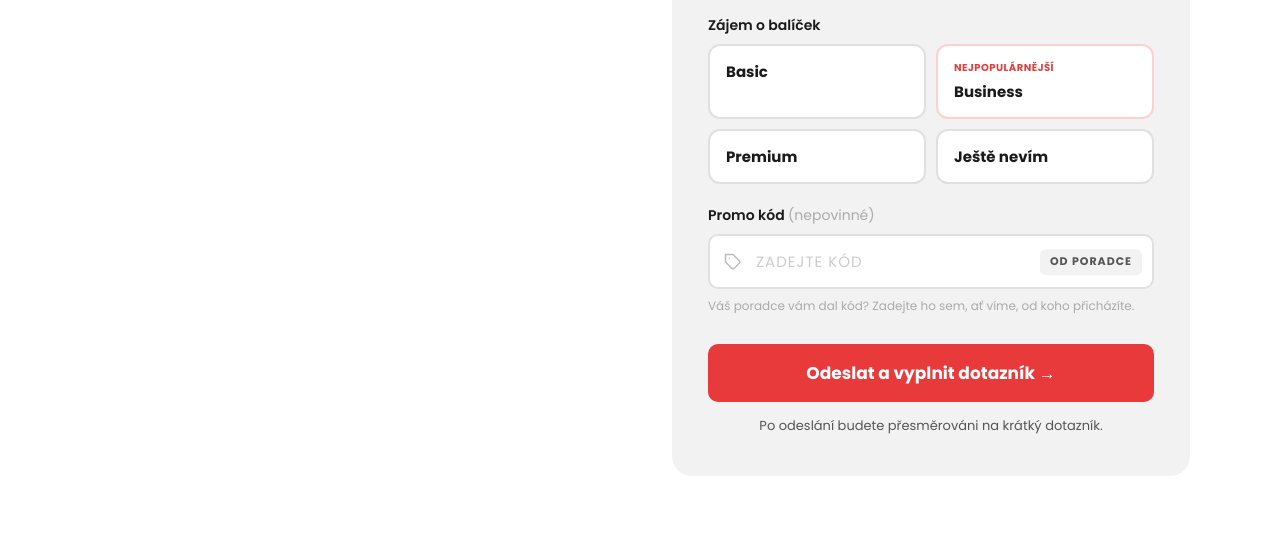
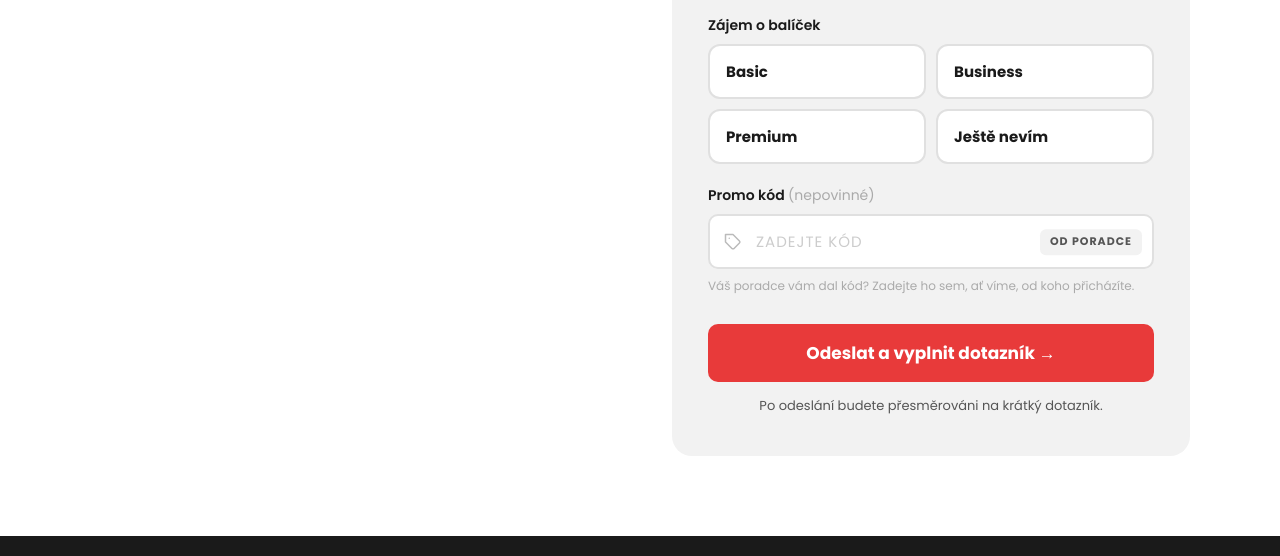
Before and after one commit to maxxwebcz/maxxweb, a website: page index.html in a window 1280 px wide. Shown: the part 2828-3384 px from the top of the page. Drawn offline with Linux system fonts and the light colour scheme.

Commit message:
Unify package picker cards

```diff
--- a/index.html
+++ b/index.html
@@ -949,14 +949,13 @@
               <button type="button" class="paket-btn" data-val="basic" onclick="selectPaket(this)">
                 <span class="paket-name">Basic</span>
               </button>
-              <button type="button" class="paket-btn paket-popular" data-val="business" onclick="selectPaket(this)">
-                <span class="paket-badge">Nejpopulárnější</span>
+              <button type="button" class="paket-btn" data-val="business" onclick="selectPaket(this)">
                 <span class="paket-name">Business</span>
               </button>
               <button type="button" class="paket-btn" data-val="premium" onclick="selectPaket(this)">
                 <span class="paket-name">Premium</span>
               </button>
-              <button type="button" class="paket-btn paket-nevim" data-val="nevim" onclick="selectPaket(this)">
+              <button type="button" class="paket-btn" data-val="nevim" onclick="selectPaket(this)">
                 <span class="paket-name">Ještě nevím</span>
               </button>
             </div>
```
